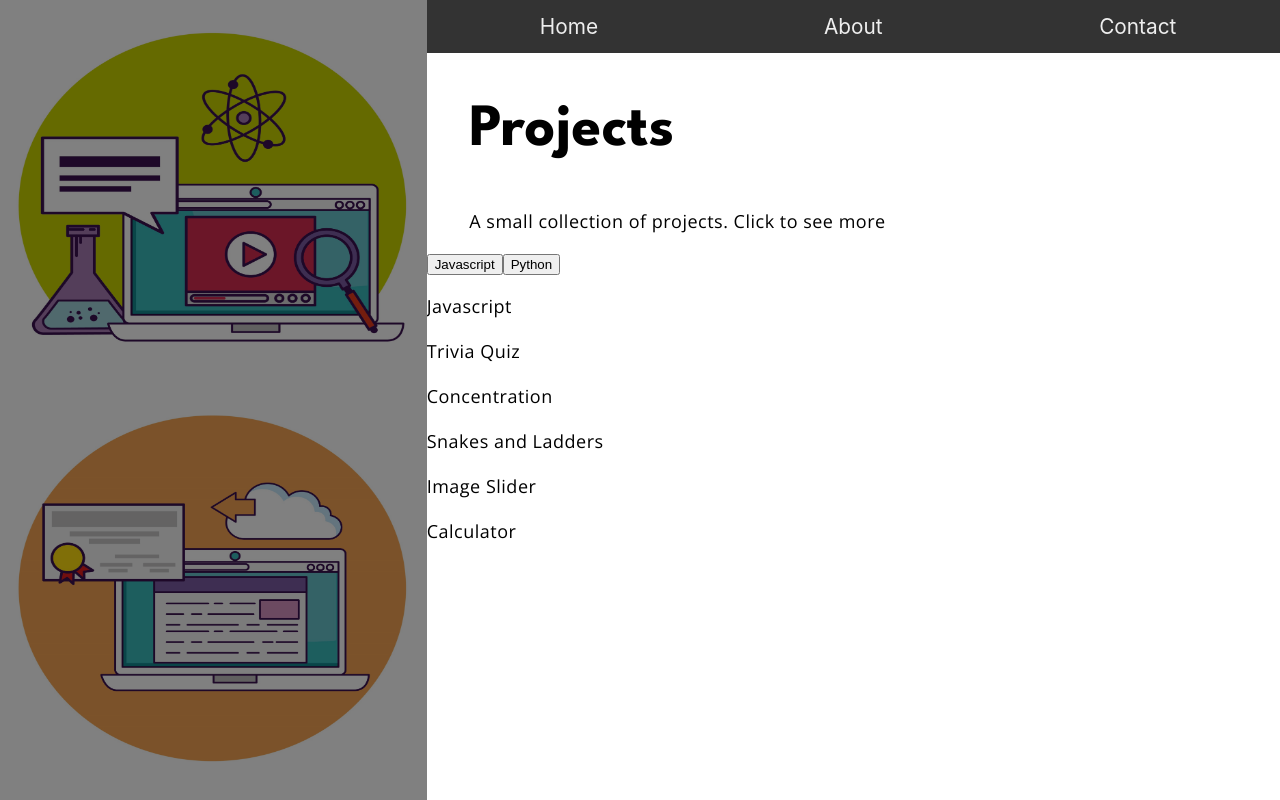
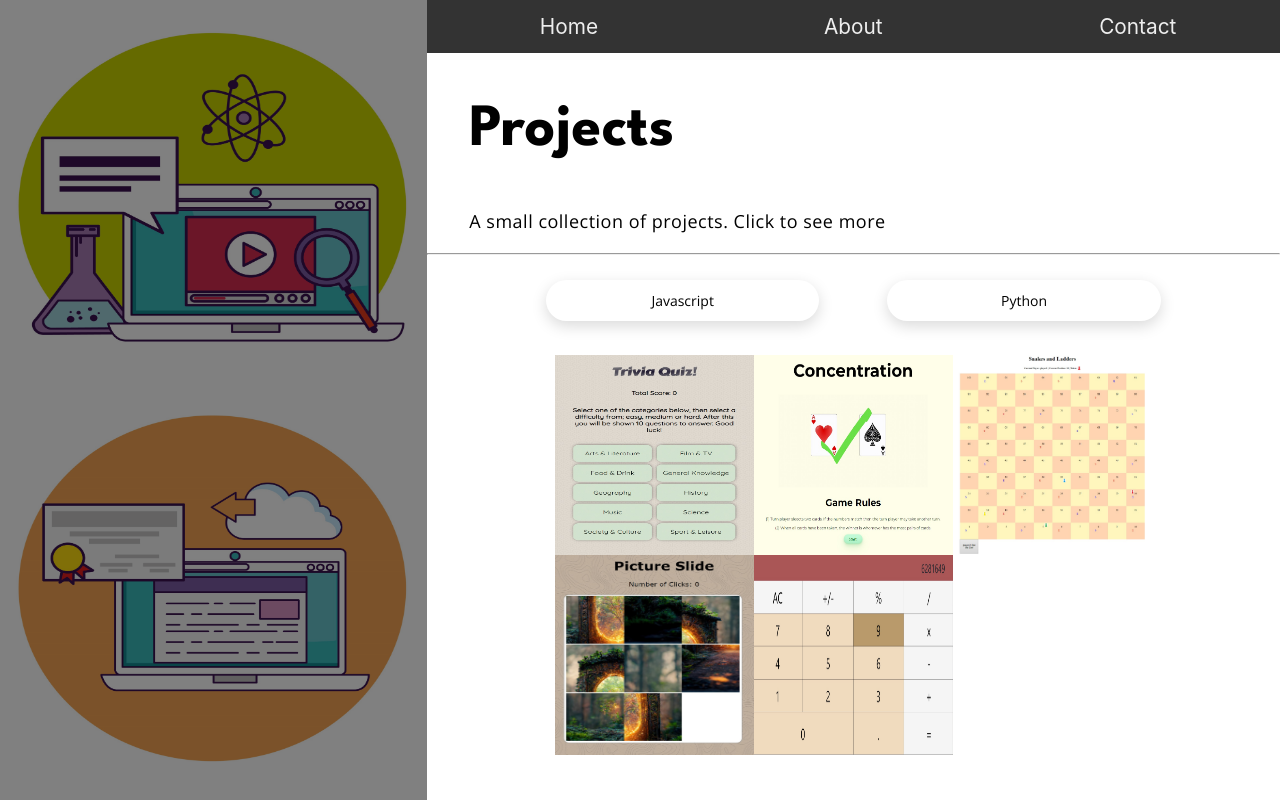
Before and after one commit to Dean-Baylem/portfolio-website, a React (Create React App) app: page /projects in a window 1280 px wide. Both pictures are taken after a click on the button "Javascript". Built offline with nearby package versions, Linux system fonts and the light colour scheme.

Commit message:
3 / 7 / 2023
Rearrange the style for Project images displayed on the Project Board on the Project Page.

```diff
--- /dev/null
+++ b/src/Projects/ProjectCard.js
@@ -0,0 +1,11 @@
+import React from "react";
+
+const ProjectCard = props => {
+    return (
+        <div className="project-card">
+            <img src={"images/" + props.src} alt="project-card-img" />
+        </div>
+    )
+}
+
+export default ProjectCard;
--- a/src/Projects/ProjectSwitchboard.js
+++ b/src/Projects/ProjectSwitchboard.js
@@ -1,17 +1,23 @@
 import React from "react";
+import NavButton from "../NavBar/NavButton";
 
 const ProjectSwitchBoard = props => {
     return (
       <div className="project-switchboard">
-        <div>
-          <button value="Javascript" onClick={props.handleClick}>
-            Javascript
-          </button>
-          <button value="Python" onClick={props.handleClick}>
-            Python
-          </button>
+        <div className="projects-nav-btn-div">
+          <NavButton
+            value="Javascript"
+            type="about-nav-btn"
+            text="Javascript"
+            onClick={props.handleClick}
+          />
+          <NavButton
+            value="Python"
+            type="about-nav-btn"
+            text="Python"
+            onClick={props.handleClick}
+          />
         </div>
-        <p>{props.projectLanguage}</p>
       </div>
     );
 }
--- a/src/Projects/Projects.css
+++ b/src/Projects/Projects.css
@@ -3,5 +3,37 @@
 }
 
 .project-body-img img {
-    width: 75%;
+    height: 60vh;
 }
+
+.project-card {
+    min-width: -webkit-fill-available;
+    height: 25vh;
+}
+
+.project-card img {
+    height: -webkit-fill-available;
+    width: -webkit-fill-available;
+}
+
+.projects-box-js {
+    display: grid;
+    grid-template-columns: repeat(3, 1fr);
+    margin: 2% 15% 0% 15%;
+}
+
+.projects-box-python {
+    display: grid;
+    grid-template-columns: repeat(2, 1fr);
+    margin: 2% 15% 0% 15%;
+}
+
+.projects-nav-btn-div {
+    display: grid;
+    grid-template-columns: repeat(2, 1fr);
+    padding: 2% 10%;
+}
+
+.project-card:hover {
+    filter: brightness(80%);
+}
--- a/src/Projects/Projects.js
+++ b/src/Projects/Projects.js
@@ -3,6 +3,7 @@ import PageTemplate from "../PageTemplate/PageTemplate";
 import ProjectHeading from "./ProjectHeading";
 import ProjectSwitchBoard from "./ProjectSwitchboard";
 import "./Projects.css";
+import ProjectCard from "./ProjectCard";
 
 const Projects = props => {
 
@@ -108,18 +109,26 @@ const Projects = props => {
           title="Projects"
           subtitle="A small collection of projects. Click to see more"
         />
+        <hr></hr>
         <ProjectSwitchBoard
           handleClick={handleClick}
           projectLanguage={projectLanguage}
         />
-        {projectSelected === false ? (
-          <div className="project-body-img">
-            <img src="https://img.freepik.com/free-vector/set-scenes-people-video-conference_24877-62802.jpg?w=996&t=st=1678102688~exp=1678103288~hmac=0af3cb469a3d35317bbd56d2f4ae6ef7d5adde1177334bdc26e0c60a14ebf2e0" alt="work-img" />
+        <div>
+          {projectSelected === false ? (
+            <div className="project-body-img">
+              <img
+                src="https://img.freepik.com/free-vector/set-scenes-people-video-conference_24877-62802.jpg?w=996&t=st=1678102688~exp=1678103288~hmac=0af3cb469a3d35317bbd56d2f4ae6ef7d5adde1177334bdc26e0c60a14ebf2e0"
+                alt="work-img"
+              />
+            </div>
+          ) : null}
+          <div className={projectLanguage === "Javascript" ? "projects-box-js" : "projects-box-python"}>
+            {currentProjects.map((project) => (
+              <ProjectCard src={project.coverImg} />
+            ))}
           </div>
-        ) : null}
-        {currentProjects.map((project) => (
-          <p>{project.name}</p>
-        ))}
+        </div>
       </PageTemplate>
     );
 }
```
